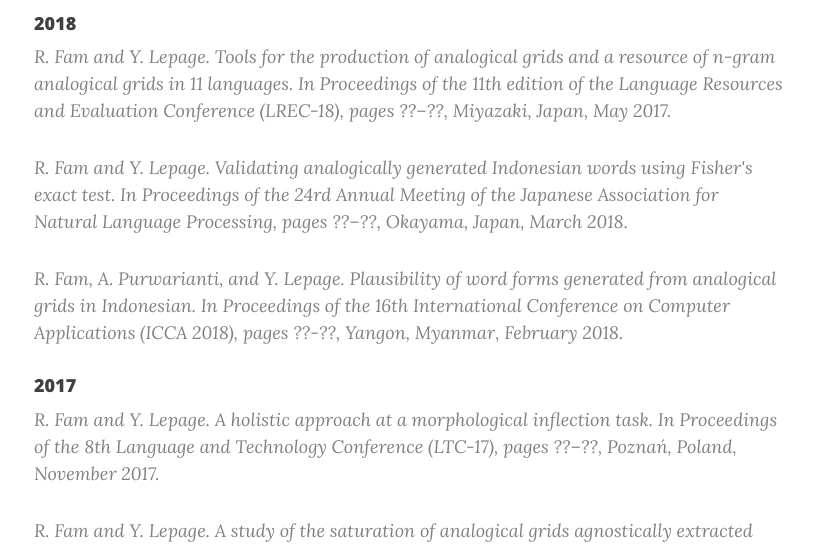
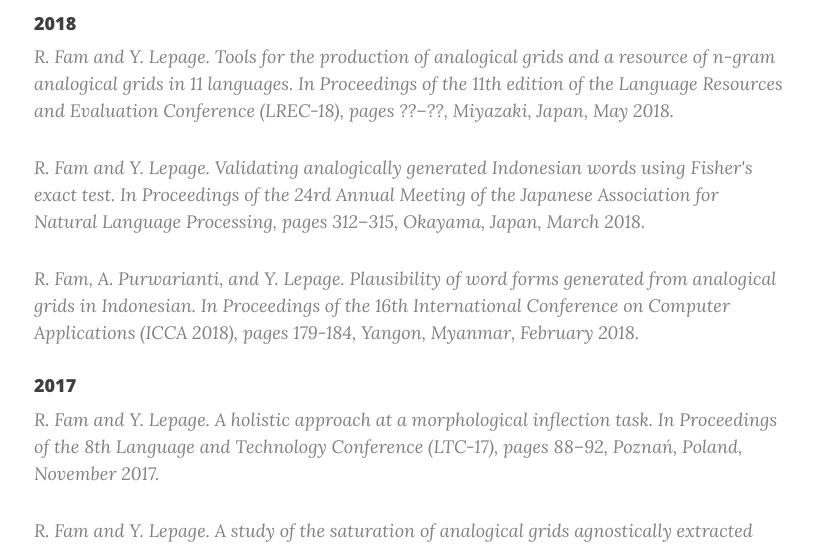
Before and after one commit to famrashel/famrashel.github.io, a Jekyll site: the page built from profile.html, in a window 1280 px wide and 900 px high, scrolled down 1576 px. Shown: the part 215-760 px from the top of the window, without its empty margins (231-1046 px from the left). Built offline with Jekyll 4.4.1, drawn with Linux system fonts in a browser that asks for light colours; nearby versions of some CDN libraries.

Commit message:
Update paper pages

```diff
--- a/profile.html
+++ b/profile.html
@@ -67,17 +67,17 @@ header-img: "img/about-bg.jpg"
     <h2 class="section-heading">Publications</h2>
     <h4 class="post-subtitle">2018</h4>
         <p class="post-meta">
-            R. Fam and Y. Lepage. Tools for the production of analogical grids and a resource of n-gram analogical grids in 11 languages. In Proceedings of the 11th edition of the Language Resources and Evaluation Conference (LREC-18), pages ??–??, Miyazaki, Japan, May 2017.
+            R. Fam and Y. Lepage. Tools for the production of analogical grids and a resource of n-gram analogical grids in 11 languages. In Proceedings of the 11th edition of the Language Resources and Evaluation Conference (LREC-18), pages ??–??, Miyazaki, Japan, May 2018.
         </p>
         <p class="post-meta">
-            R. Fam and Y. Lepage. Validating analogically generated Indonesian words using Fisher's exact test. In Proceedings of the 24rd Annual Meeting of the Japanese Association for Natural Language Processing, pages ??–??, Okayama, Japan, March 2018.
+            R. Fam and Y. Lepage. Validating analogically generated Indonesian words using Fisher's exact test. In Proceedings of the 24rd Annual Meeting of the Japanese Association for Natural Language Processing, pages 312–315, Okayama, Japan, March 2018.
         </p>
         <p class="post-meta">
-            R. Fam, A. Purwarianti, and Y. Lepage. Plausibility of word forms generated from analogical grids in Indonesian. In Proceedings of the 16th International Conference on Computer Applications (ICCA 2018), pages ??-??, Yangon, Myanmar, February 2018.
+            R. Fam, A. Purwarianti, and Y. Lepage. Plausibility of word forms generated from analogical grids in Indonesian. In Proceedings of the 16th International Conference on Computer Applications (ICCA 2018), pages 179-184, Yangon, Myanmar, February 2018.
         </p>
     <h4 class="post-subtitle">2017</h4>
         <p class="post-meta">
-            R. Fam and Y. Lepage. A holistic approach at a morphological inflection task. In Proceedings of the 8th Language and Technology Conference (LTC-17), pages ??–??, Poznań, Poland, November 2017.
+            R. Fam and Y. Lepage. A holistic approach at a morphological inflection task. In Proceedings of the 8th Language and Technology Conference (LTC-17), pages 88–92, Poznań, Poland, November 2017.
         </p>
         <p class="post-meta">
             R. Fam and Y. Lepage. A study of the saturation of analogical grids agnostically extracted from texts. In Proceedings of the Computational Analogy Workshop at the 25th International Conference on Case-Based Reasoning (ICCBR-CA-17), pages 11–20, Trondheim, Norway, June 2017.
```
